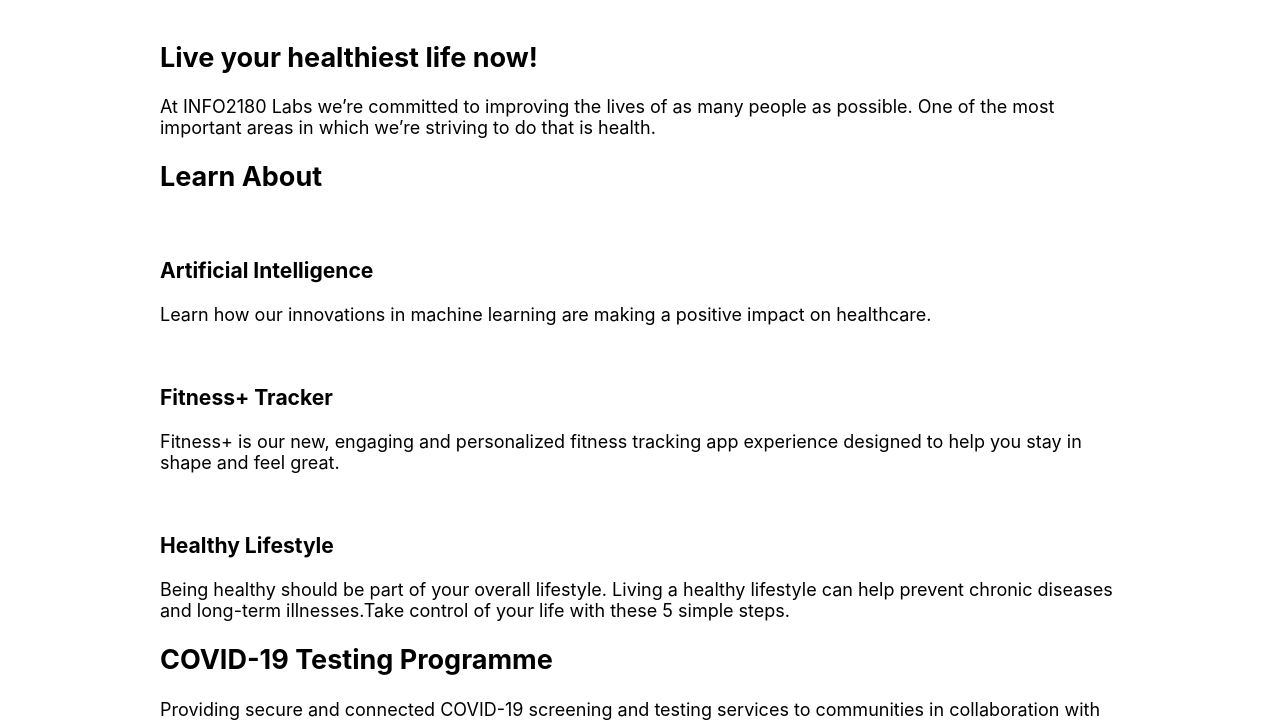
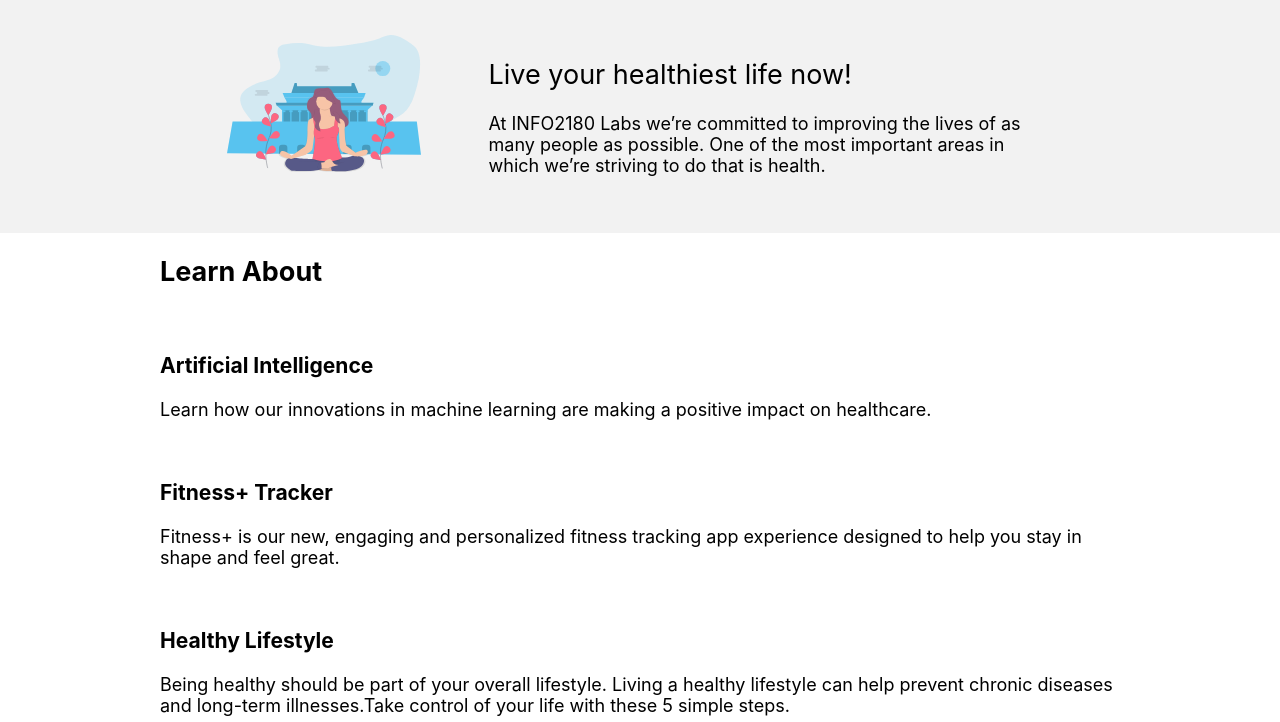
Before and after one commit to palmer-matthew/info2180-project1, a plain HTML site: page index.html in a window 1280 px wide. Shown: the part 48-770 px from the top of the page. Drawn offline with Linux system fonts and the light colour scheme.

Commit message:
Progress on Overview, modified styles.css

```diff
--- a/index.html
+++ b/index.html
@@ -26,7 +26,7 @@
         <section class="overview-hero">
             <div class="container">
                 <div class="overview-hero-image">
-                    <img src="#" alt="">
+                    <img src="./images/undraw_mindfulness_scgo.svg" alt="cartoon image of female meditating">
                 </div>
                 <div class="overview-hero-text">
                     <h2>Live  your healthiest life now!</h2>
--- a/styles.css
+++ b/styles.css
@@ -4,6 +4,7 @@
     --default-font-family: -apple-system, BlinkMacSystemFont, 'Segoe UI', Roboto,'Helvetica Neue', Arial, "Noto Sans",sans-serif;
     --header-link-color: #6b7280;
     --header-hoverlink-color: #5a67d8;
+    --overview-background-color: #f2f2f2;
 }
 
 body {
@@ -47,3 +48,33 @@ header li a{
 header li a:hover{
     color: var(--header-hoverlink-color);
 }
+
+/*OVERVIEW SECTION*/
+
+.overview-hero{
+    background-color: var(--overview-background-color);
+    padding: 3% 0;
+}
+
+.overview-hero .container{
+    display: flex;
+    /* align-items: center; */
+}
+
+.overview-hero-image {
+    width: 50%;
+    margin: 0 7%;
+}
+
+.overview-hero-image img{
+    width: 100%;
+    height: auto;
+}
+
+.overview-hero-text {
+    margin-right: 7%;
+}
+
+.overview-hero-text h2{
+    font-weight: normal;
+}
```
Also changed, not shown: images/undraw_mindfulness_scgo.svg (added).
